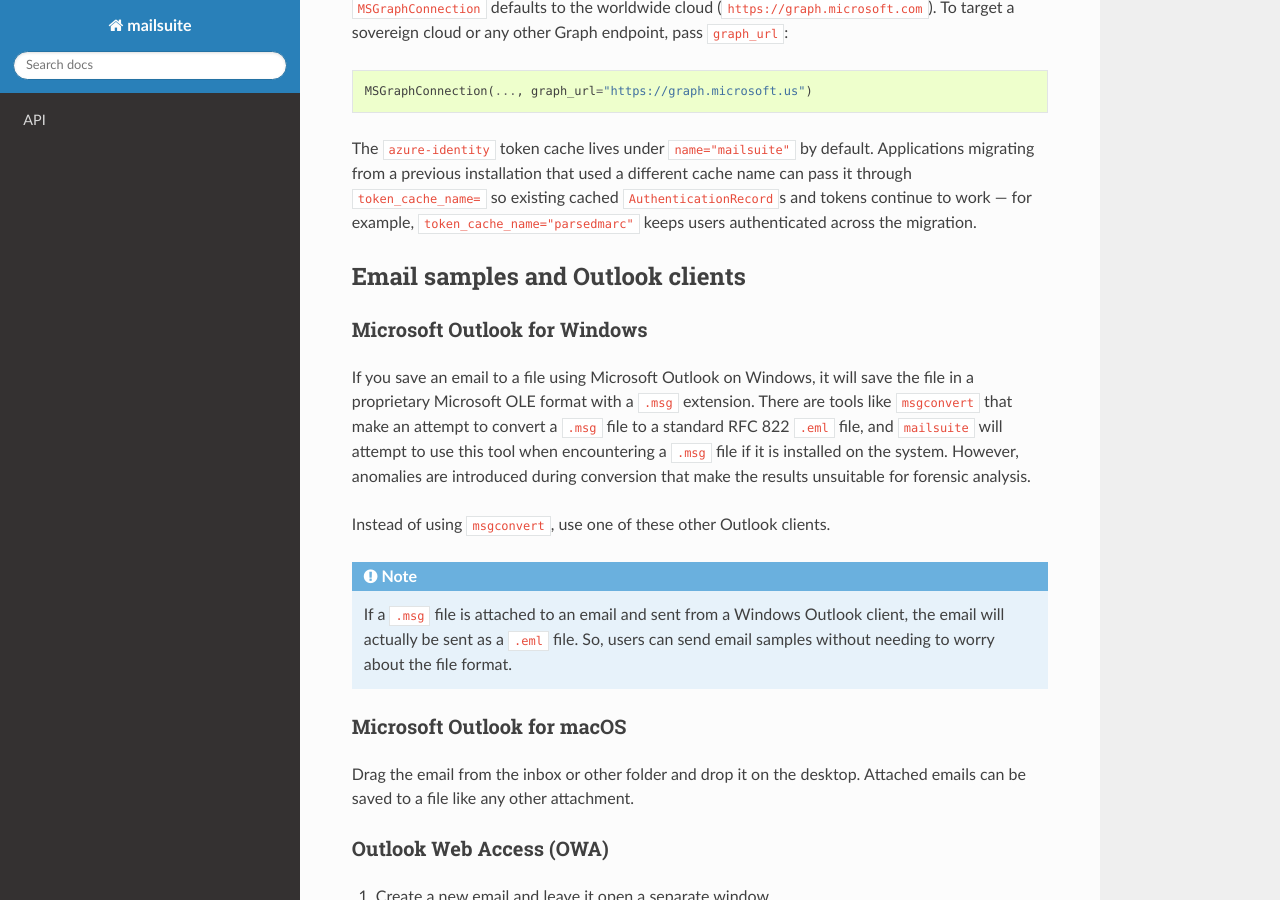
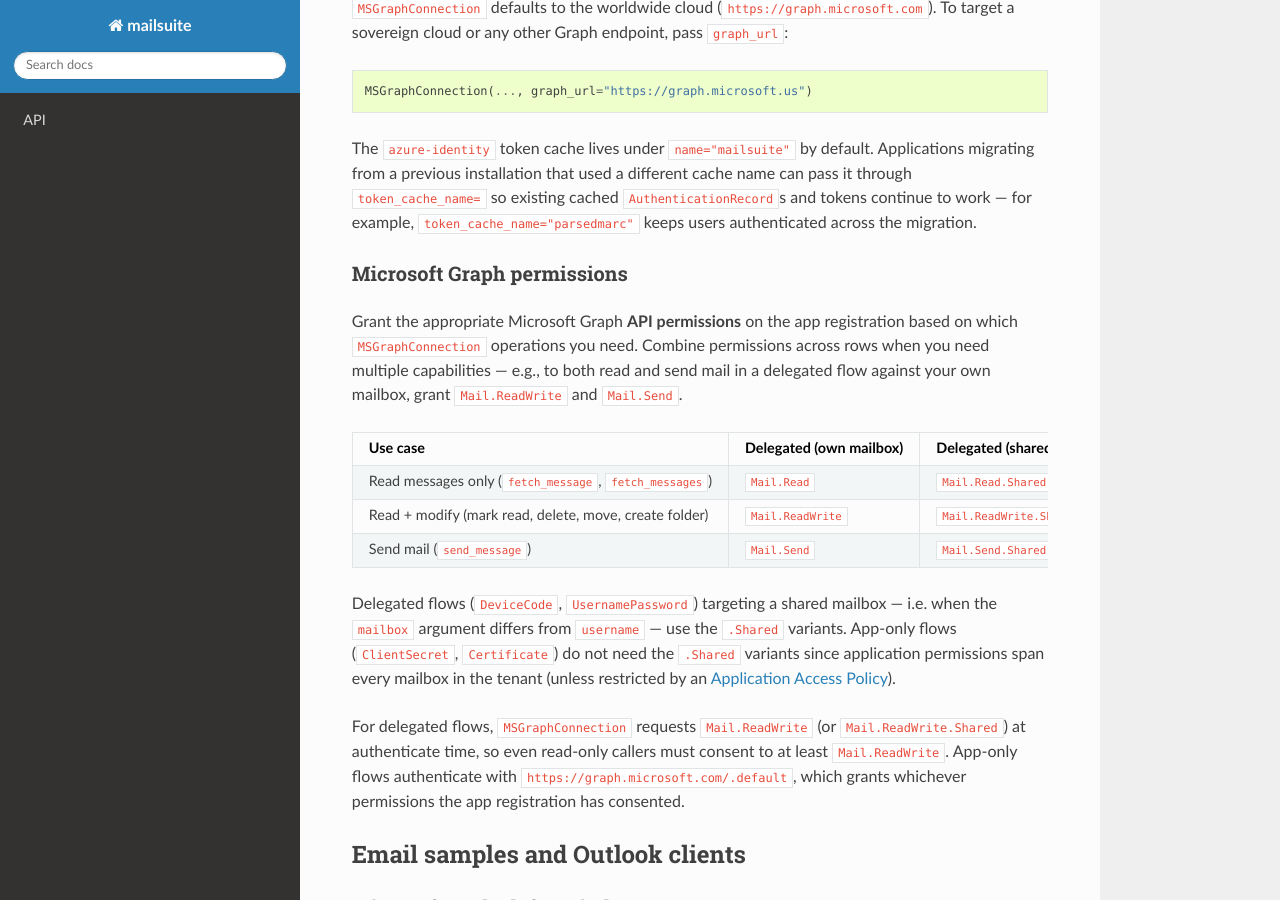
Before and after one commit to seanthegeek/mailsuite, a Sphinx documentation site: the page built from docs/index.md, in a window 1280 px wide and 900 px high, scrolled down 1520 px. Built offline with Sphinx 7.4.7 and the Read the Docs theme 3.1.0, drawn with Linux system fonts in a browser that asks for light colours.

Commit message:
Update microsoft graph documentation to include details about required permissions

```diff
--- a/docs/index.md
+++ b/docs/index.md
@@ -78,6 +78,33 @@ cached `AuthenticationRecord`s and tokens continue to work — for
 example, `token_cache_name="parsedmarc"` keeps users authenticated
 across the migration.
 
+### Microsoft Graph permissions
+
+Grant the appropriate Microsoft Graph **API permissions** on the app
+registration based on which `MSGraphConnection` operations you need.
+Combine permissions across rows when you need multiple capabilities —
+e.g., to both read and send mail in a delegated flow against your own
+mailbox, grant `Mail.ReadWrite` and `Mail.Send`.
+
+| Use case | Delegated (own mailbox) | Delegated (shared mailbox) | App-only |
+| --- | --- | --- | --- |
+| Read messages only (`fetch_message`, `fetch_messages`) | `Mail.Read` | `Mail.Read.Shared` | `Mail.Read` |
+| Read + modify (mark read, delete, move, create folder) | `Mail.ReadWrite` | `Mail.ReadWrite.Shared` | `Mail.ReadWrite` |
+| Send mail (`send_message`) | `Mail.Send` | `Mail.Send.Shared` | `Mail.Send` |
+
+Delegated flows (`DeviceCode`, `UsernamePassword`) targeting a shared
+mailbox — i.e. when the `mailbox` argument differs from `username` —
+use the `.Shared` variants. App-only flows (`ClientSecret`,
+`Certificate`) do not need the `.Shared` variants since application
+permissions span every mailbox in the tenant (unless restricted by an
+[Application Access Policy](https://learn.microsoft.com/en-us/graph/auth-limit-mailbox-access)).
+
+For delegated flows, `MSGraphConnection` requests `Mail.ReadWrite` (or
+`Mail.ReadWrite.Shared`) at authenticate time, so even read-only
+callers must consent to at least `Mail.ReadWrite`. App-only flows
+authenticate with `https://graph.microsoft.com/.default`, which grants
+whichever permissions the app registration has consented.
+
 ## Email samples and Outlook clients
 
 ### Microsoft Outlook for Windows
```
Also changed, not shown: README.md (+27 -0 lines), 1 other file.
